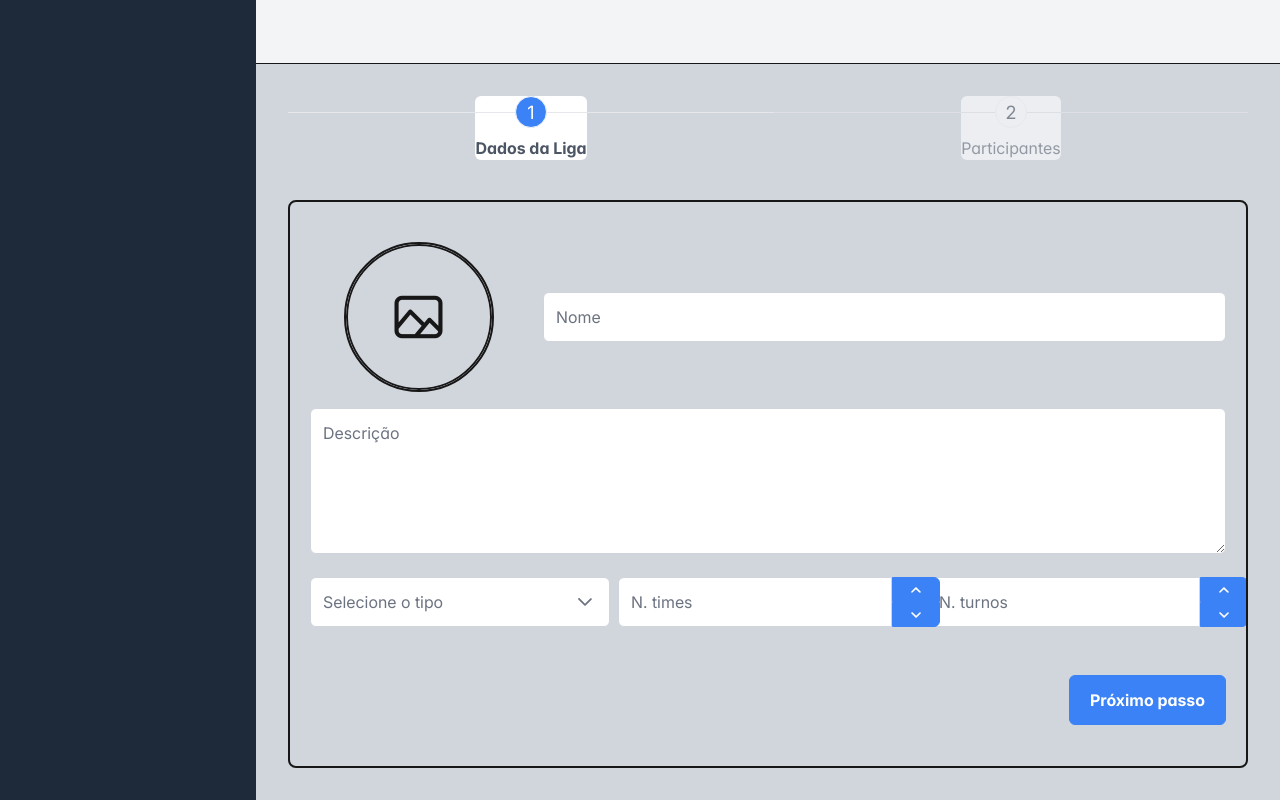
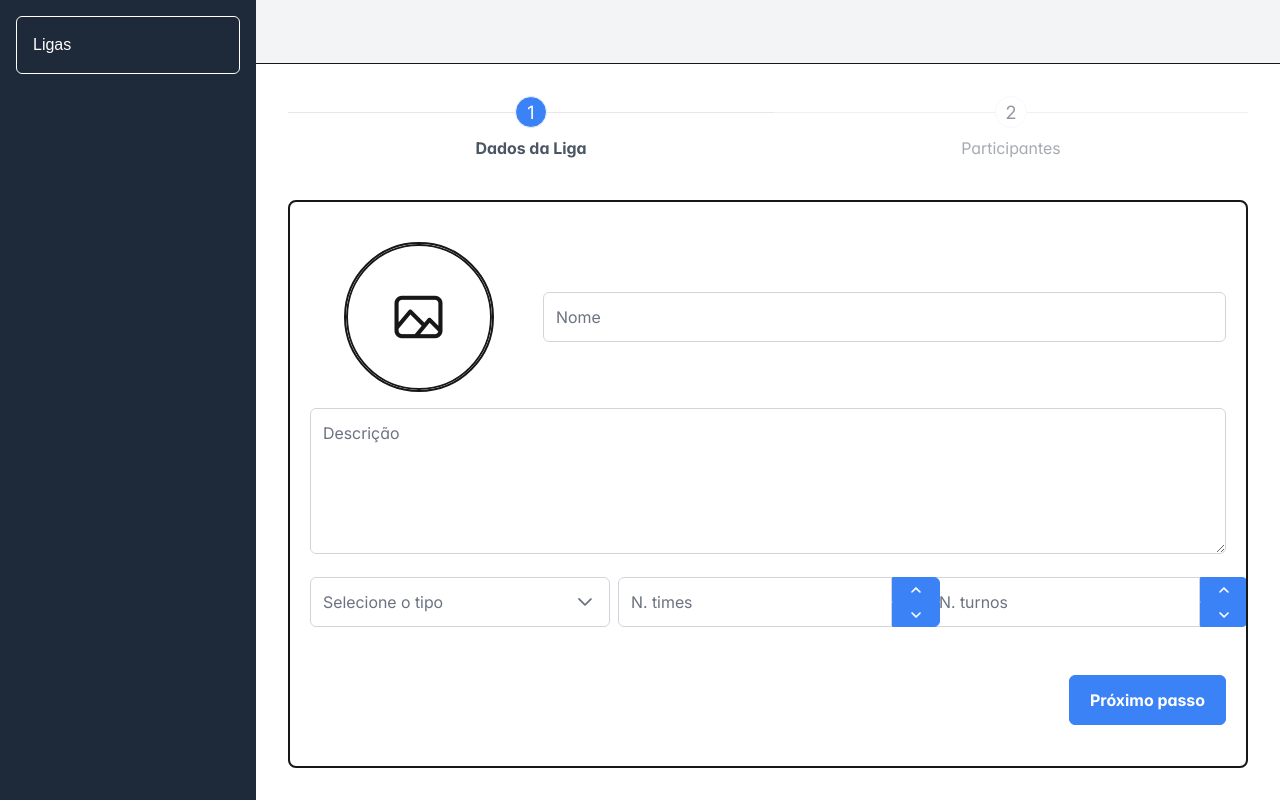
Before and after one commit to joaov815/sports-standings, a Next.js app: page /league in a window 1280 px wide. Built offline with nearby package versions, Linux system fonts and the light colour scheme.

Commit message:
feat: Add ul in sidebar

```diff
--- a/app/layout.tsx
+++ b/app/layout.tsx
@@ -1,9 +1,9 @@
 import type { Metadata } from "next";
 import { Geist, Geist_Mono } from "next/font/google";
 import "./globals.css";
-import 'primereact/resources/themes/lara-light-blue/theme.css';
-import 'primereact/resources/primereact.min.css';
-import 'primeicons/primeicons.css';
+import "primereact/resources/themes/lara-light-blue/theme.css";
+import "primereact/resources/primereact.min.css";
+import "primeicons/primeicons.css";
 
 const geistSans = Geist({
   variable: "--font-geist-sans",
@@ -25,6 +25,8 @@ export default function RootLayout({
 }: Readonly<{
   children: React.ReactNode;
 }>) {
+  const sidebarItems = [{ name: "Ligas", route: "/league" }];
+
   return (
     <html lang="en">
       <body
@@ -33,7 +35,13 @@ export default function RootLayout({
         <div className="flex h-screen">
           {/* Sidebar */}
           <aside className="w-64 bg-gray-800 text-white">
-            <nav className="p-4">{/* Sidebar items */}</nav>
+            <nav className="p-4">
+              <ul>
+                {sidebarItems.map((item, idx) => (
+                  <li key={idx} className="p-4 border rounded-md hover:bg-white hover:text-gray-800 cursor-pointer"><a href={item.route}>{item.name}</a></li>
+                ))}
+              </ul>
+            </nav>
           </aside>
 
           {/* Main content area */}
--- a/app/league/page.tsx
+++ b/app/league/page.tsx
@@ -187,7 +187,7 @@ export default function LeaguePage() {
   );
 
   return (
-    <div className="p-8 flex flex-col h-full">
+    <div className="p-8 flex flex-col h-full bg-white">
       <Steps
         model={items}
         activeIndex={activeIndex}
```
